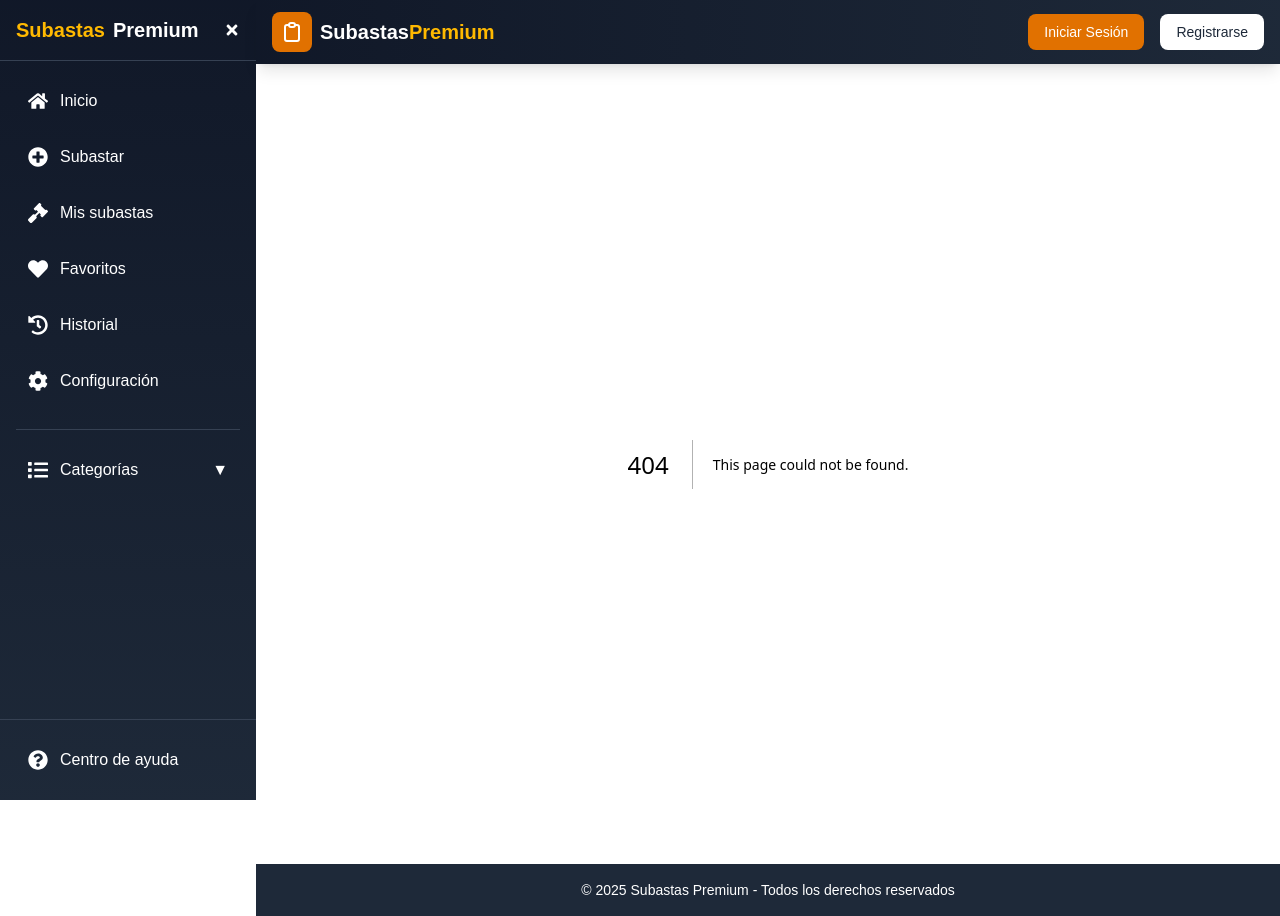
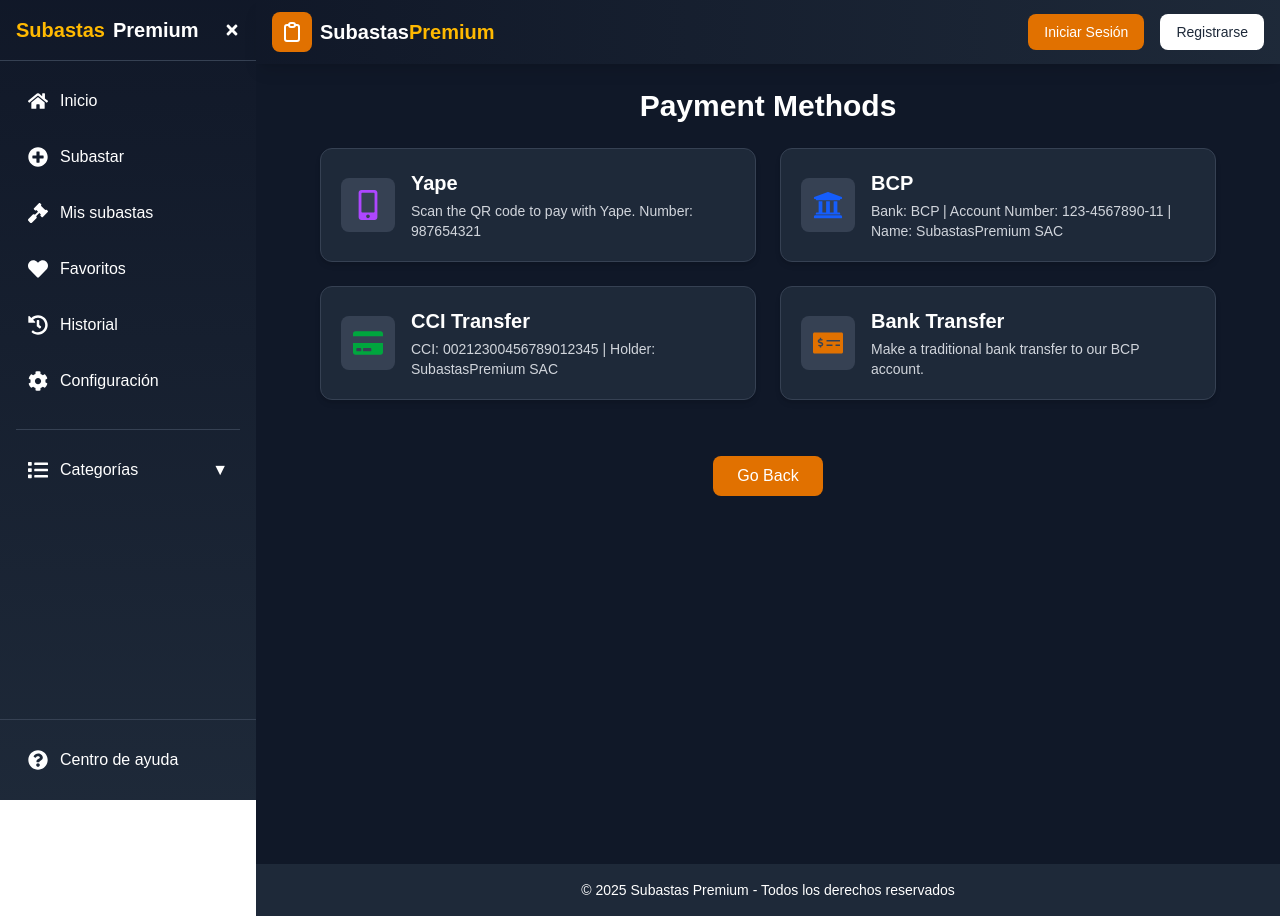
Before and after one commit to daswsi-utp/FrontEnd_Auction_Page, a Next.js app: page /payment-methods in a window 1280 px wide. Before the commit this address had no page. Built offline with nearby package versions, Linux system fonts and the light colour scheme.

Commit message:
Add payment methods module

```diff
--- /dev/null
+++ b/src/app/payment-methods/page.jsx
@@ -0,0 +1,67 @@
+'use client'
+
+import { useEffect } from 'react'
+import { FaMoneyCheckAlt, FaMobileAlt, FaUniversity, FaCreditCard } from 'react-icons/fa'
+import { useRouter } from 'next/navigation'
+
+export default function PaymentMethodsPage() {
+  const router = useRouter()
+
+  useEffect(() => {
+    document.title = 'Payment Methods | SubastasPremium'
+  }, [])
+
+  const methods = [
+    {
+      title: 'Yape',
+      icon: <FaMobileAlt className="text-3xl text-purple-500" />,
+      description: 'Scan the QR code to pay with Yape. Number: 987654321'
+    },
+    {
+      title: 'BCP',
+      icon: <FaUniversity className="text-3xl text-blue-600" />,
+      description: 'Bank: BCP | Account Number: 123-4567890-11 | Name: SubastasPremium SAC'
+    },
+    {
+      title: 'CCI Transfer',
+      icon: <FaCreditCard className="text-3xl text-green-600" />,
+      description: 'CCI: 00212300456789012345 | Holder: SubastasPremium SAC'
+    },
+    {
+      title: 'Bank Transfer',
+      icon: <FaMoneyCheckAlt className="text-3xl text-amber-600" />,
+      description: 'Make a traditional bank transfer to our BCP account.'
+    }
+  ]
+
+  return (
+    <div className="min-h-screen bg-gray-900 text-white p-6">
+      <div className="max-w-4xl mx-auto">
+        <h1 className="text-3xl font-bold mb-6 text-center">Payment Methods</h1>
+
+        <div className="grid grid-cols-1 md:grid-cols-2 gap-6">
+          {methods.map((method, index) => (
+            <div key={index} className="bg-gray-800 rounded-xl p-5 shadow-md border border-gray-700 hover:border-amber-400 transition">
+              <div className="flex items-center gap-4">
+                <div className="p-3 bg-gray-700 rounded-lg">{method.icon}</div>
+                <div>
+                  <h2 className="text-xl font-semibold mb-1">{method.title}</h2>
+                  <p className="text-sm text-gray-300">{method.description}</p>
+                </div>
+              </div>
+            </div>
+          ))}
+        </div>
+
+        <div className="mt-10 text-center">
+          <button
+            onClick={() => router.back()}
+            className="mt-4 px-6 py-2 bg-amber-600 hover:bg-amber-700 rounded-lg text-white font-medium transition"
+          >
+            Go Back
+          </button>
+        </div>
+      </div>
+    </div>
+  )
+}
```
